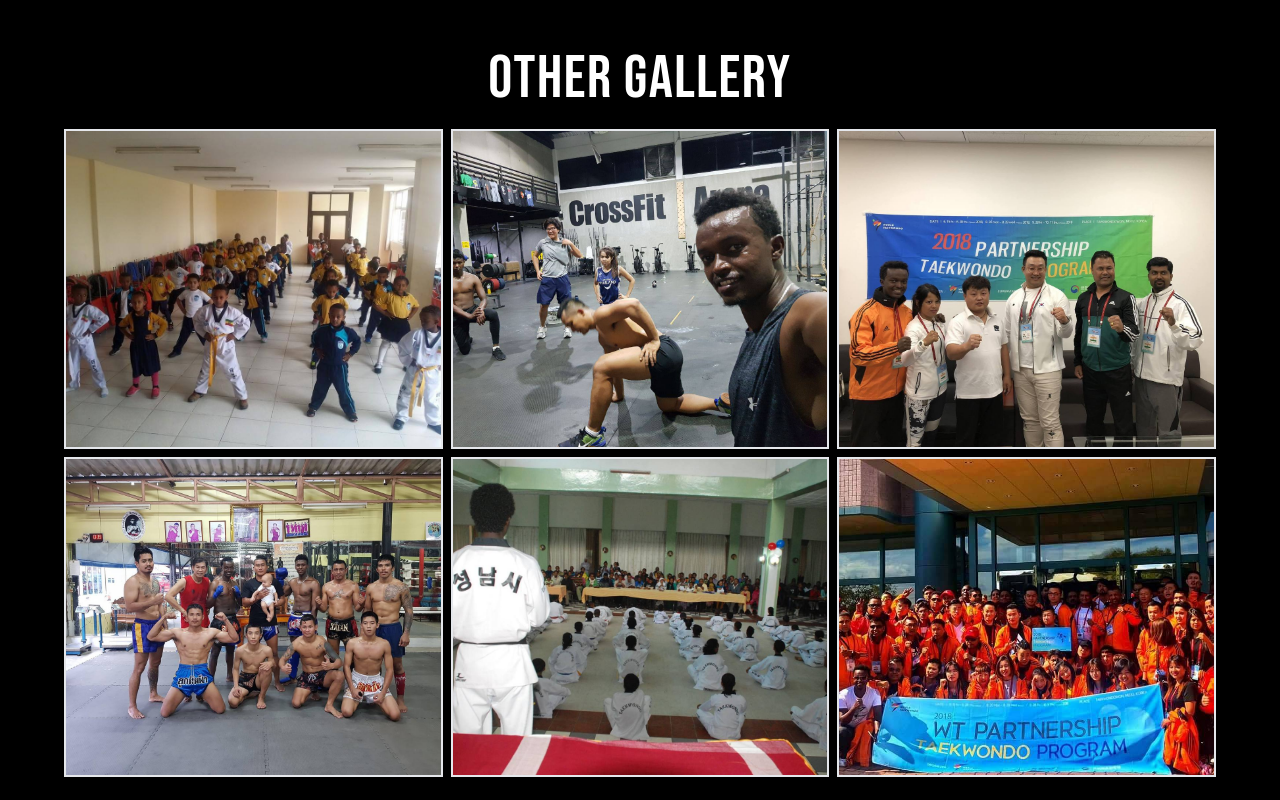
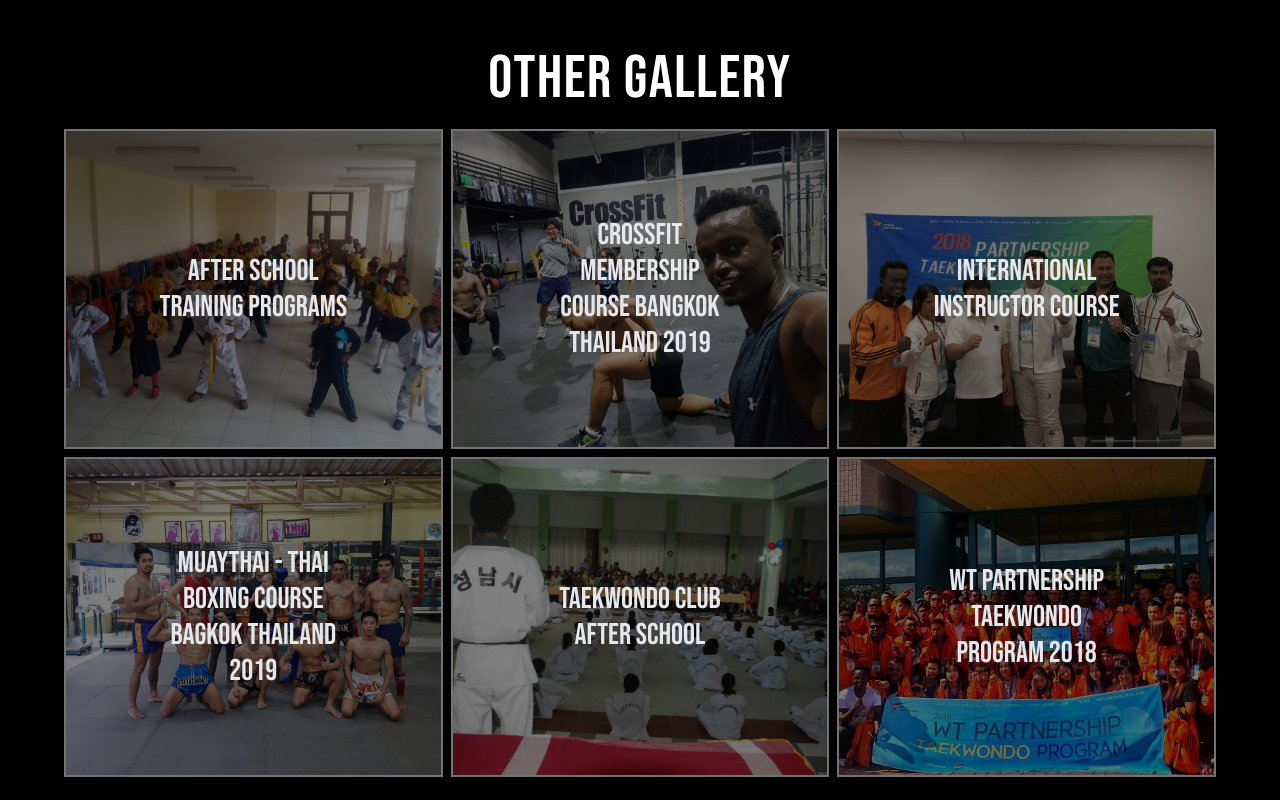
Before and after one commit to Nebyat19/ActionFitness, a Vue app: page / in a window 1280 px wide. Shown: the part 6420-7220 px from the top of the page. Built offline with nearby package versions, Linux system fonts and the light colour scheme.

Commit message:
hero image

```diff
--- a/src/components/Gallary.vue
+++ b/src/components/Gallary.vue
@@ -16,13 +16,18 @@
     <div class=" mt-16 flex flex-col justify-center place-items-center text-white">
         <h1 class="font-bebas tracking-wide text-6xl grid place-items-center mb-5">Other Gallery</h1>
         <div class="grid grid-cols-1 md:grid-cols-3 gap-2">
-        <img
+
+       <div  class="relative"  v-for="image in otherGalleryImages"  :key="image">
+ <div class=" absolute w-full h-full bg-black opacity-50"></div>
+          <img
           class="md:h-80 w-full object-cover border-2"
-          v-for="image in otherGalleryImages"
+
           :src="image.image"
-          alt=""
-          :key="image"
+          :alt="image.title"
+
         />
+        <span class=" font-bebas text-3xl text-center text-gray-200 absolute top-1/2 left-1/2 -translate-x-1/2 -translate-y-1/2 ">{{ image.title }}</span>
+    </div>
       </div>
     </div>
   </section>
```
